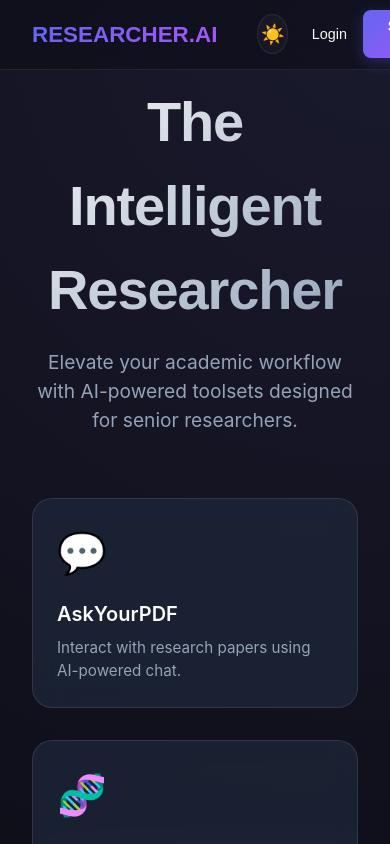
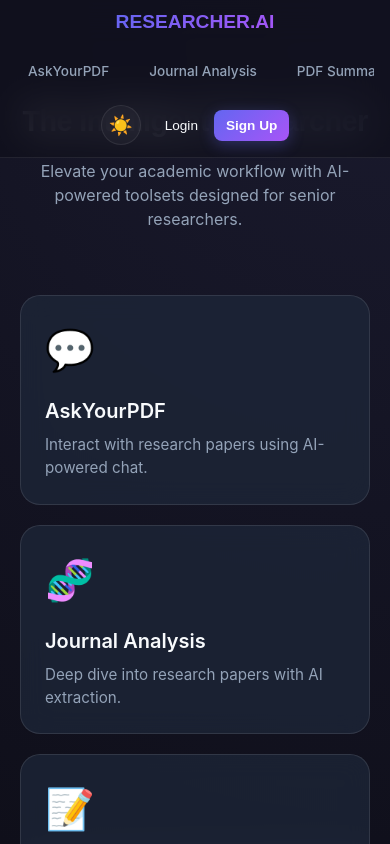
Before and after one commit to Sonne0523/Research-Tools, a React (Vite) app in the folder frontend/: page / in a window 390 px wide. Shown: the top 844 px of the page. Built offline with nearby package versions, Linux system fonts and the light colour scheme.

Commit message:
feat: make UI responsive for mobile device

```diff
--- a/frontend/src/index.css
+++ b/frontend/src/index.css
@@ -1310,3 +1310,123 @@
   font-size: 0.8rem;
   text-align: center;
 }
+
+/* Mobile Responsiveness Improvements */
+@media (max-width: 768px) {
+  .container {
+    padding: 100px 1.25rem 2rem;
+  }
+
+  .header h1 {
+    font-size: 2.2rem;
+  }
+
+  .header p {
+    font-size: 1rem;
+    padding: 0 1rem;
+  }
+
+  .grid {
+    grid-template-columns: 1fr;
+    gap: 1.25rem;
+  }
+
+  .navbar {
+    padding: 0 1rem;
+    height: auto;
+    min-height: 70px;
+    padding-top: 0.5rem;
+    padding-bottom: 0.5rem;
+  }
+
+  .nav-content {
+    flex-direction: column;
+    gap: 0.75rem;
+  }
+
+  .nav-links {
+    width: 100%;
+    justify-content: flex-start;
+    padding: 0.25rem 0;
+  }
+
+  .auth-buttons {
+    width: 100%;
+    justify-content: center;
+    margin-left: 0;
+    padding-bottom: 0.25rem;
+  }
+
+  .chat-assistant-panel {
+    right: 0;
+    bottom: 0;
+    top: auto;
+    width: 100%;
+    height: 70vh;
+    border-radius: 1.5rem 1.5rem 0 0;
+    box-shadow: 0 -10px 40px rgba(0, 0, 0, 0.5);
+  }
+
+  .auth-card, .feedback-modal {
+    width: 95%;
+    padding: 1.5rem;
+  }
+
+  .form-row {
+    flex-direction: column;
+    gap: 1rem;
+  }
+
+  .pro-card {
+    padding: 2rem 1.5rem;
+  }
+
+  .card-header h1 {
+    font-size: 1.8rem;
+  }
+
+  .feedback-trigger-floating {
+    bottom: 1.5rem;
+    left: 1.5rem;
+    width: 50px;
+    height: 50px;
+    font-size: 1.3rem;
+  }
+
+  /* Adjust tool views for mobile */
+  .tool-header {
+    flex-direction: column;
+    align-items: flex-start;
+    gap: 0.5rem;
+  }
+
+  .split-layout {
+    grid-template-columns: 1fr;
+  }
+
+  .sidebar {
+    max-height: 300px;
+    border-bottom: 1px solid var(--glass-border);
+    padding-bottom: 1rem;
+    margin-bottom: 1rem;
+  }
+}
+
+@media (max-width: 480px) {
+  .header h1 {
+    font-size: 1.8rem;
+  }
+
+  .nav-logo {
+    font-size: 1.2rem;
+  }
+
+  .btn-signup {
+    padding: 0.5rem 0.75rem;
+    font-size: 0.85rem;
+  }
+
+  .btn-login {
+    font-size: 0.85rem;
+  }
+}
```
